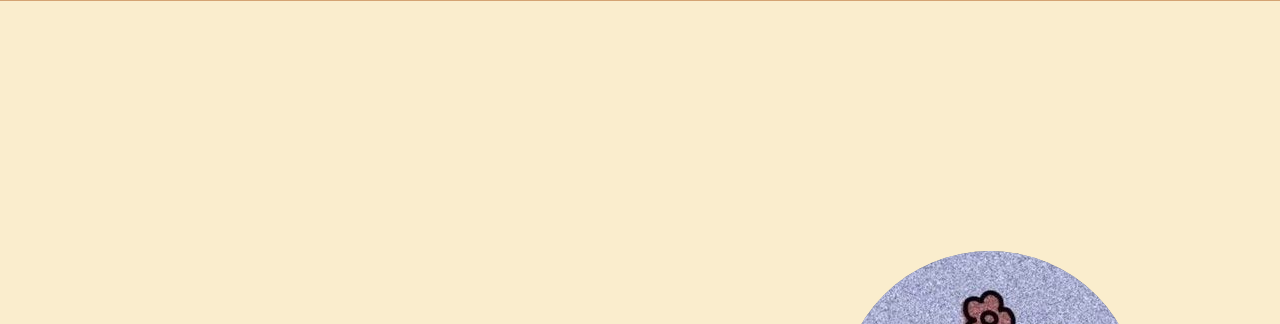
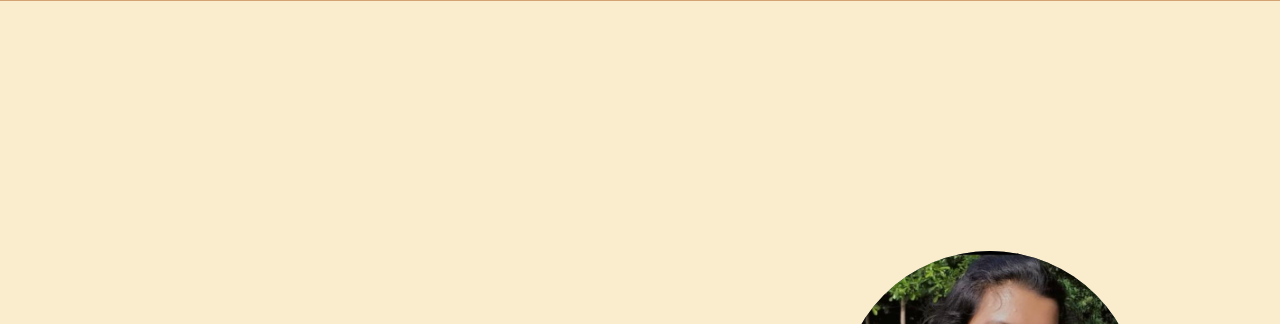
Before and after one commit to Shravani2906P/Landing-Page, a plain HTML site: page index.html in a window 1280 px wide. Shown: the part 49-373 px from the top of the page. Drawn offline with Linux system fonts and the light colour scheme.

Commit message:
added links and photo

```diff
--- a/index.html
+++ b/index.html
@@ -26,7 +26,7 @@
             <button class="btn">Contact Me</button>
         </div>
         <div class="image">
-            <img src="/profile.jpeg" alt="Profile Picture">
+            <img src="/profile.png" alt="Profile Picture">
         </div>
     </div>
     <div id="aboutme" class="about">
@@ -40,7 +40,7 @@
             <a href="https://www.linkedin.com/in/shravani-pachkawade-877a00325/" target="_blank">
                 <i class="fab fa-linkedin"></i>
                 LinkedIn</a>
-            <a href="" target="_blank">
+            <a href="https://github.com/Shravani2906P" target="_blank">
                  <i class="fab fa-github"></i>
                  GitHub</a>
     </div>
@@ -75,7 +75,7 @@
         <h2>Certificates</h2>
         <div class="certificate-list">
             <div class="certificate-item">
-                <img src="/alternate.jpeg" alt="Certificate 1">
+                <img src="/Shravani Pachkawade - Python[1].png" alt="Certificate 1" >
             </div>
             <div class="certificate-item">
                 <img src="/alternate.jpeg" alt="Certificate 1">
--- a/style.css
+++ b/style.css
@@ -66,6 +66,11 @@ a{
  align-items: center;
  margin-left:80px;
  color:#e5e7eb;
+}
+.image img{
+    width: 100%;
+  height: 100%;
+    object-fit:cover;
 }
 
 .description{
```
Also changed, not shown: Shravani Pachkawade - Python[1].png (added), profile.jpeg (deleted), profile.png (added).
